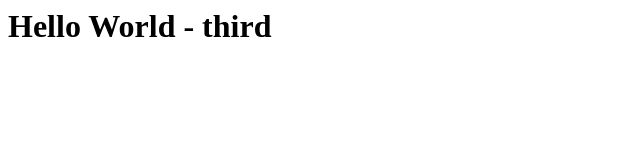
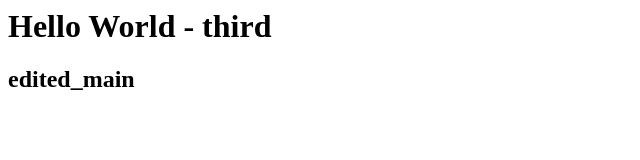
Before and after one commit to jhjh-kim/Test, a plain HTML site: page index.html in a window 1280 px wide. Shown: the whole page, without its empty margins (0-640 px from the left). Drawn offline with Linux system fonts and the light colour scheme.

Commit message:
Update index.html in main branch

```diff
--- a/index.html
+++ b/index.html
@@ -5,5 +5,6 @@
 
     <body>
         <h1>Hello World - third</h1>
+        <h2>edited_main</h2>
     </body>
 </html>
```
